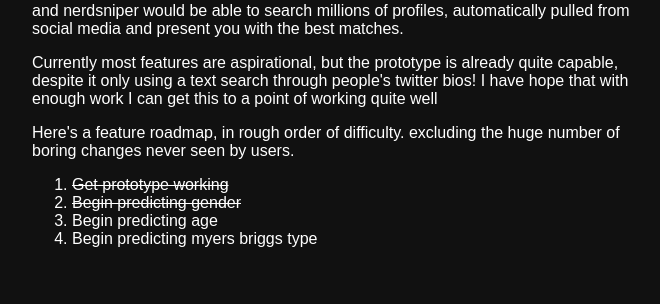
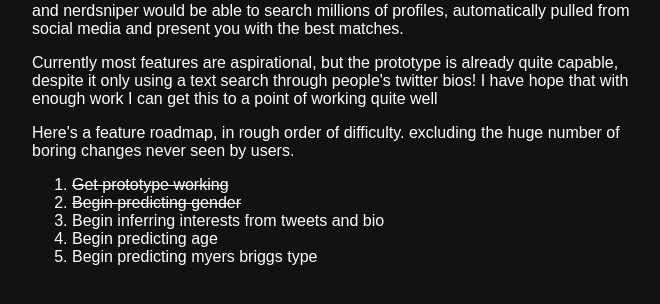
Before and after one commit to UlisseMini/nerdsniper, a FastAPI app: page /about in a window 1280 px wide. Shown: the part 195-499 px from the top of the page, without its empty margins (308-968 px from the left). Run offline with FastAPI, Linux system fonts and the light colour scheme; parts of the project's set-up code (start-up, migrations or seed data) failed here and were passed over.

Commit message:
Add todo item (bio alone not enough)

```diff
--- a/site/templates/about.html
+++ b/site/templates/about.html
@@ -34,6 +34,7 @@
 	<ol>
 		<li class="strike">Get prototype working</li>
 		<li class="strike">Begin predicting gender</li>
+		<li>Begin inferring interests from tweets and bio</li>
 		<li>Begin predicting age</li>
 		<li>Begin predicting myers briggs type</li>
 	</ol>
```
